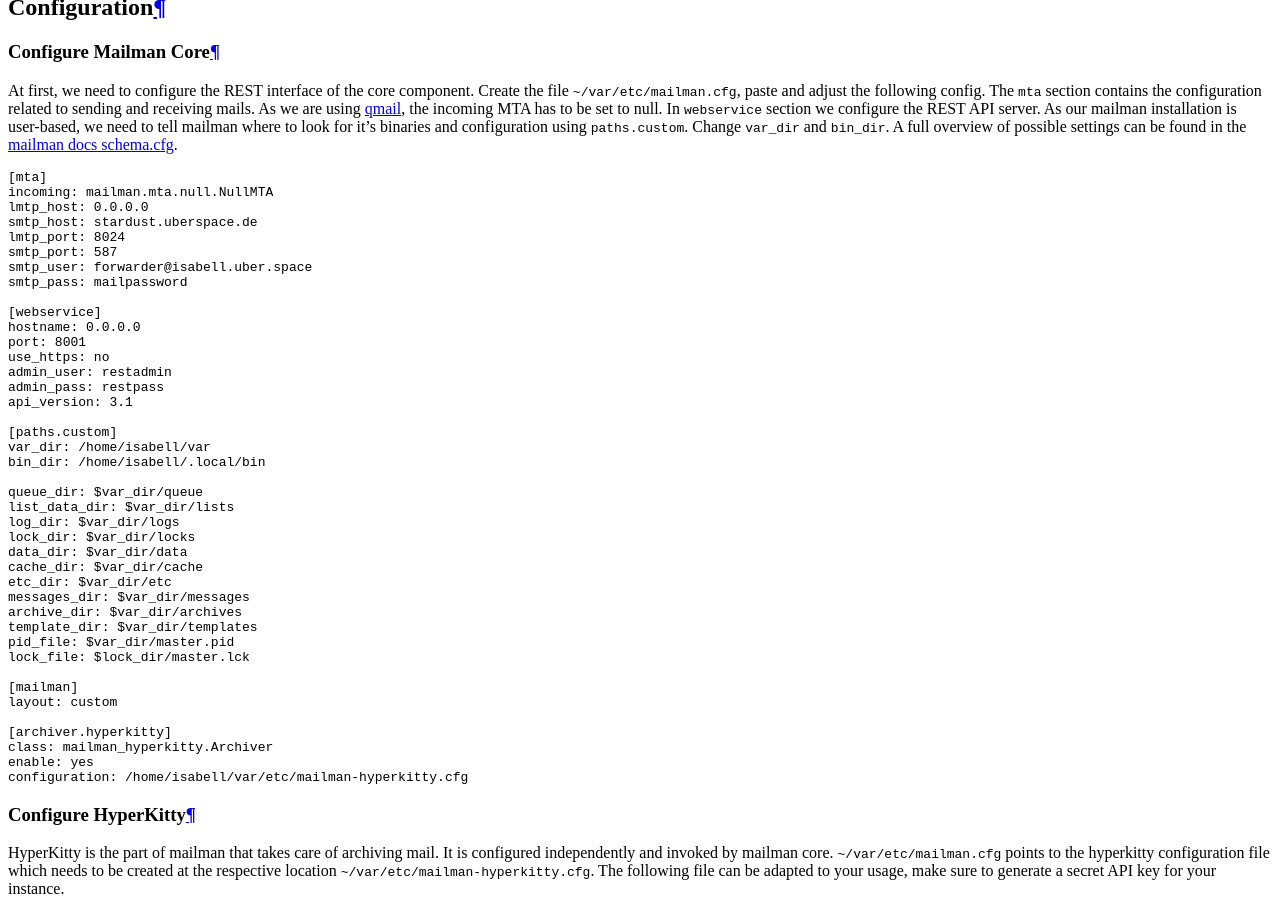
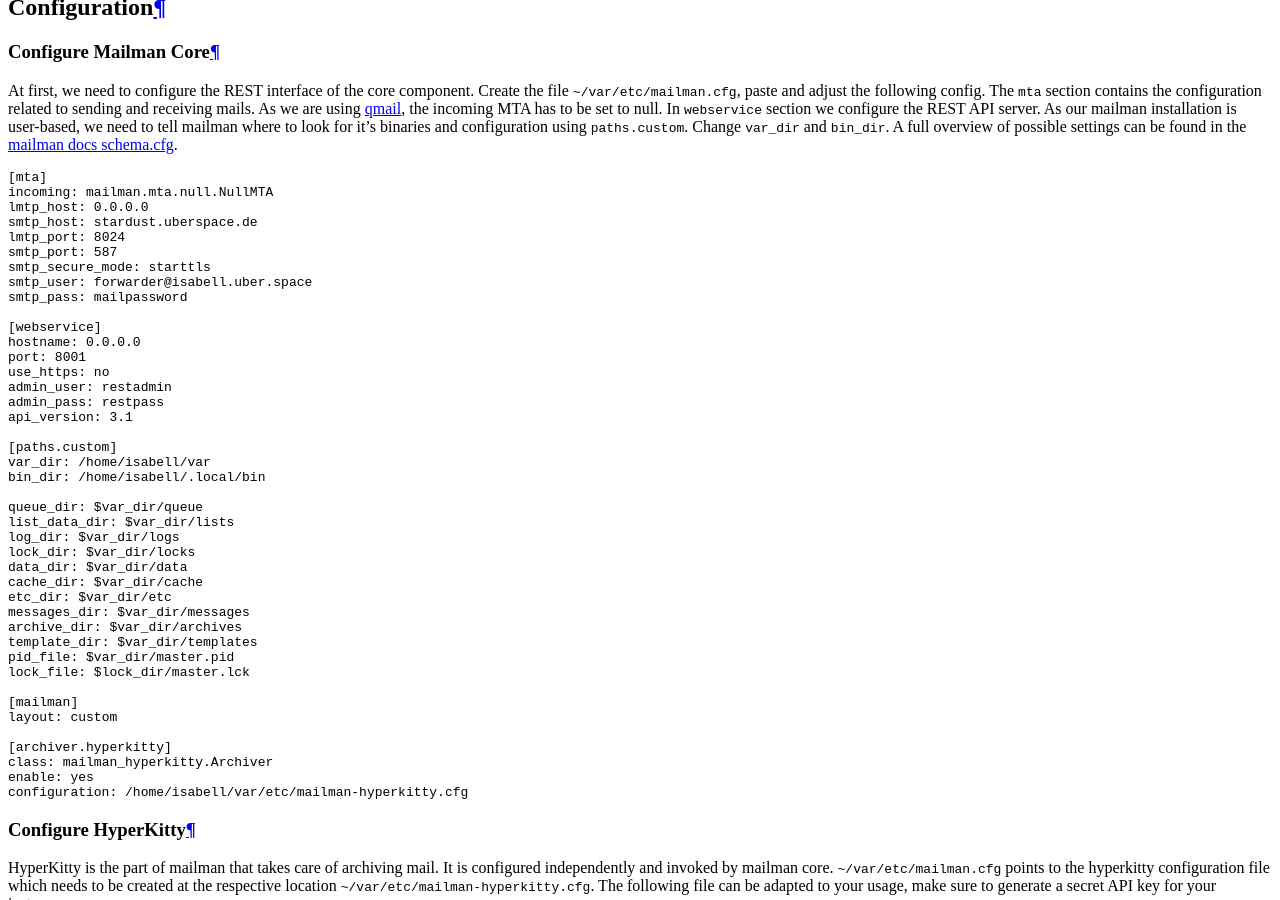
Before and after one commit to Uberspace/lab, a Sphinx documentation site: the page built from source/guide_mailman-3.rst, in a window 1280 px wide and 900 px high, scrolled down 6818 px. Built offline with Sphinx 7.4.7 and the Read the Docs theme 2.0.0, drawn with Linux system fonts in a browser that asks for light colours.

Commit message:
Update guide_mailman-3.rst
Since today 10:00 (UTC), my mailman failed on sending by SMTP with the following error:
``delivery to monitoring-logger@lists.patchworkhaus-aachen.de failed with code 444, SMTP AUTH extension not supported by server.``

I fixed it with this change in ``mailman.cfg``.

```diff
--- a/source/guide_mailman-3.rst
+++ b/source/guide_mailman-3.rst
@@ -160,6 +160,7 @@
  smtp_host: stardust.uberspace.de
  lmtp_port: 8024
  smtp_port: 587
+ smtp_secure_mode: starttls
  smtp_user: forwarder@isabell.uber.space
  smtp_pass: mailpassword
 
```
